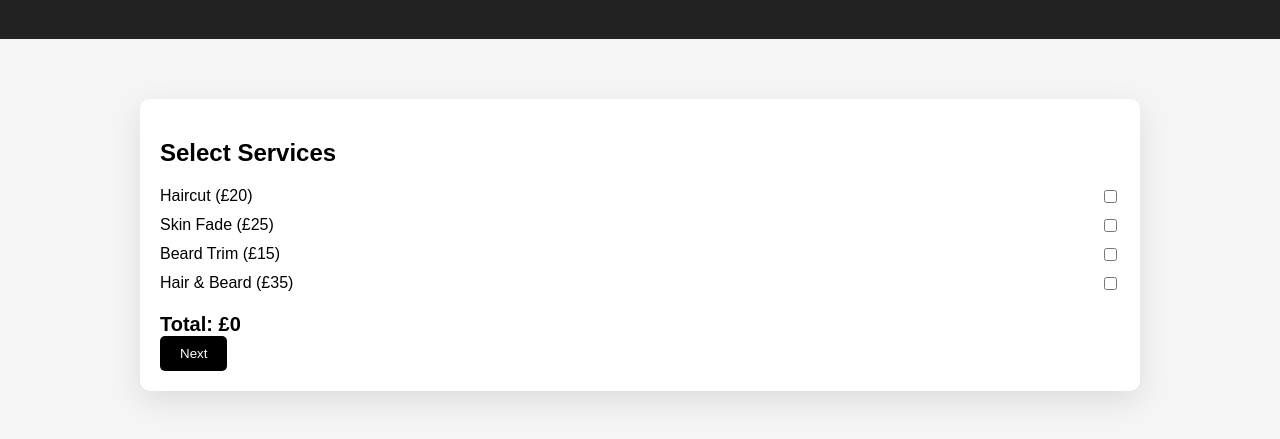
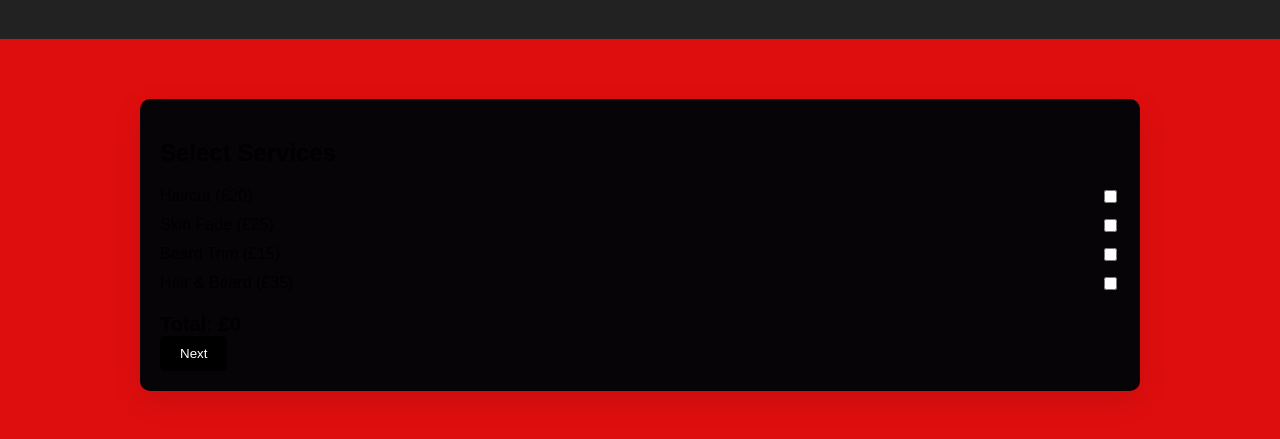
Before and after one commit to flexx00/OGBarber, a plain HTML site: page index.html in a window 1280 px wide. Shown: the part 81-520 px from the top of the page. Drawn offline with Linux system fonts and the light colour scheme.

Commit message:
Update index.html

```diff
--- a/index.html
+++ b/index.html
@@ -2,16 +2,16 @@
 <html>
 <head>
 <meta charset="UTF-8">
-<title>Luxury Barber Booking</title>
+<title>The OG Barber</title>
 <meta name="viewport" content="width=device-width, initial-scale=1.0">
 
 <style>
-body { font-family: Arial; margin:0; background:#f5f5f5; }
+body { font-family: Arial; margin:0; background:#df0e0e; }
 header { background:#222; color:white; padding:20px; text-align:center; }
 .container { max-width:1000px; margin:40px auto; padding:20px; }
 
 .card {
-    background:white;
+    background:rgb(7, 4, 7);
     padding:20px;
     border-radius:10px;
     box-shadow:0 10px 30px rgba(0,0,0,0.1);
```
